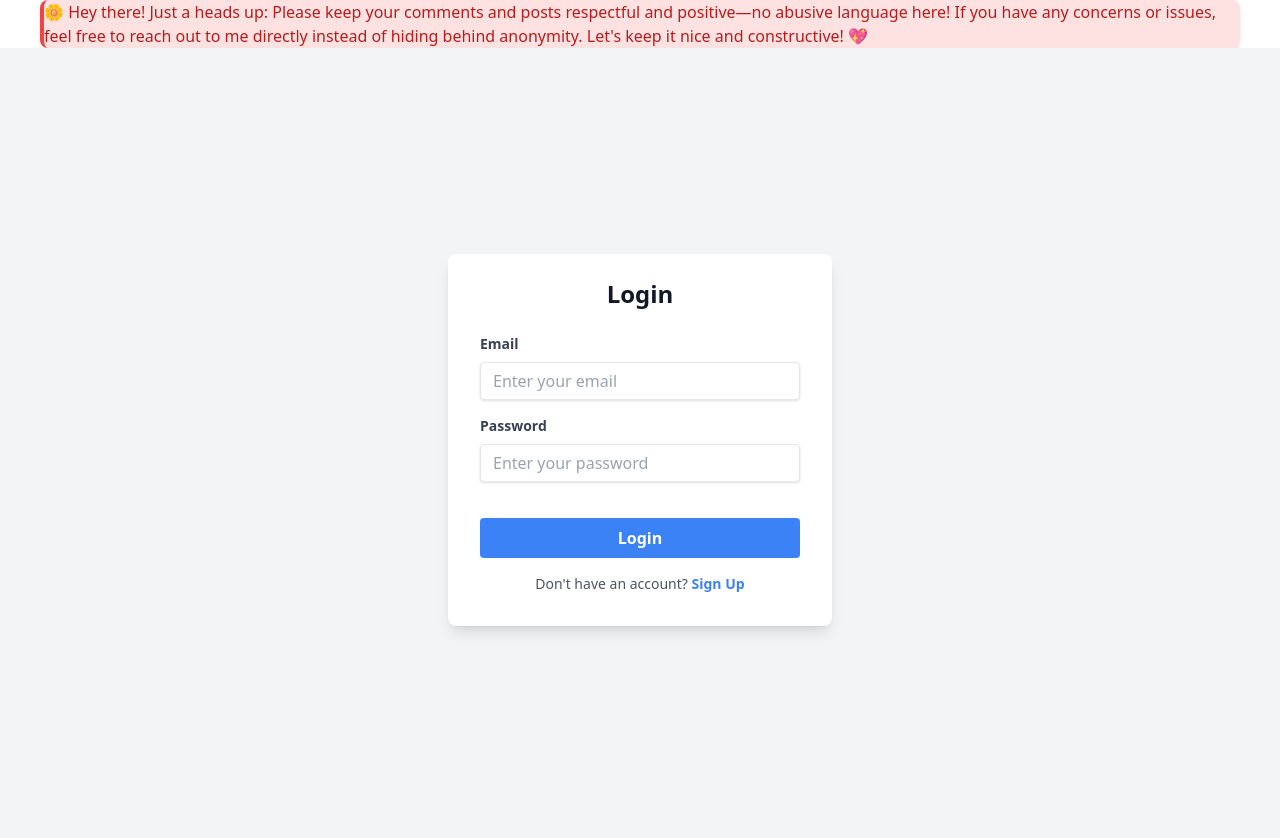
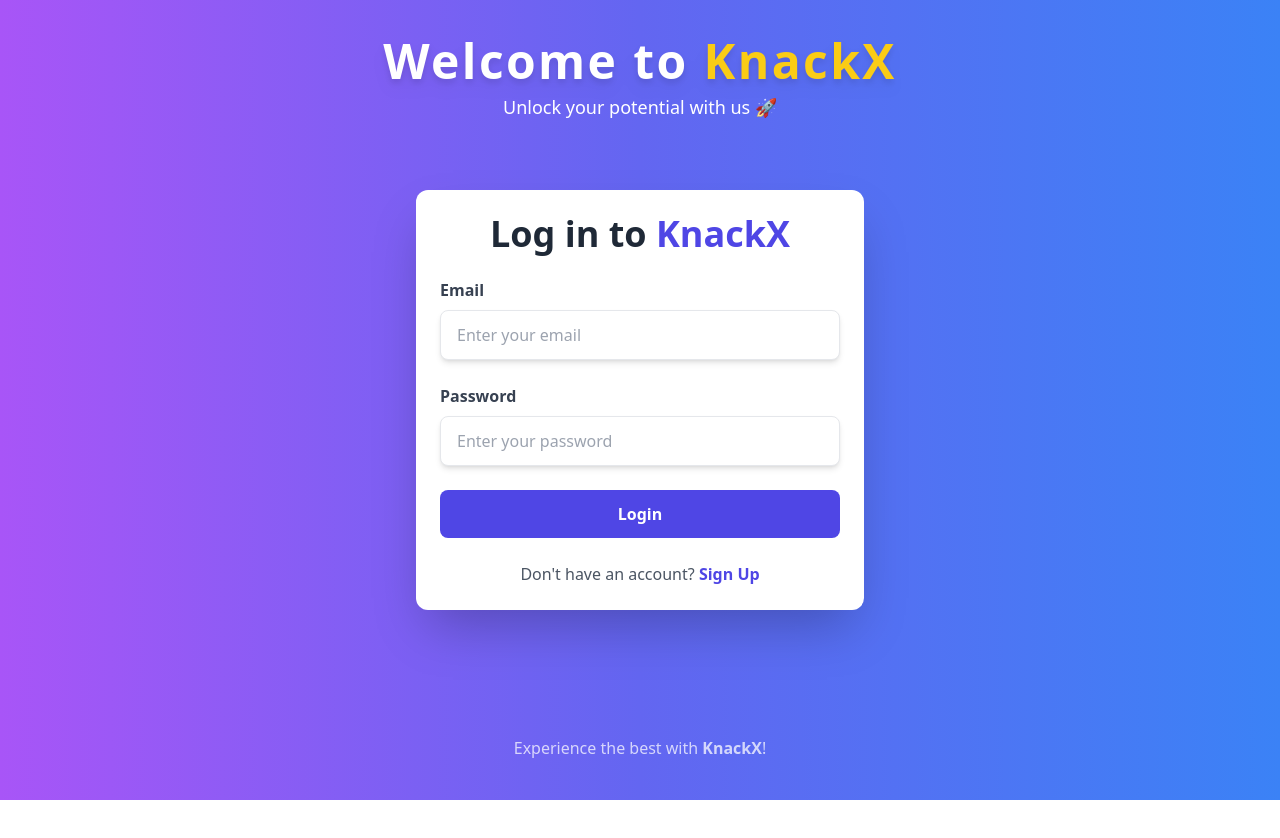
Before and after one commit to TanishqRathi12/Social-Media-FrontEnd, a React (Create React App) app: page /Login in a window 1280 px wide. Shown: the top 838 px of the page. After the commit the page ends 800 px from the top, so only its background shows below. Built offline with nearby package versions, Linux system fonts and the light colour scheme; the HTML template or start-up script is replaced by a standard one.

Commit message:
Modal Added for Logout also Improve the Design of Login and Signup Page

```diff
--- a/src/Components/UserProfile.jsx
+++ b/src/Components/UserProfile.jsx
@@ -48,7 +48,7 @@ const UserProfile = ({ userData, posts}) => {
               No posts yet.
             </p>
           ) : (
-            <div className="grid grid-cols-1 sm:grid-cols-2 md:grid-cols-3 lg:grid-cols-4 gap-6">
+            <div className="grid grid-cols-1 sm:grid-cols-2 md:grid-cols-3 lg:grid-cols-4 gap-6 z-20">
               {posts.map((post, index) => (
                 <div
                   key={index}
--- a/src/Components/axios.js
+++ b/src/Components/axios.js
@@ -2,8 +2,8 @@ import instanceAxios from 'axios';
 
 
 export const axios = instanceAxios.create({
-    baseURL: 'https://social-media-backend-h61d.onrender.com',
-   // baseURL: 'http://localhost:5000',
+    //baseURL: 'https://social-media-backend-h61d.onrender.com',
+    baseURL: 'http://localhost:5000',
     headers: {
         'Content-Type': 'application/json',
     },
--- a/src/Components/deleteButton.jsx
+++ b/src/Components/deleteButton.jsx
@@ -21,7 +21,7 @@ const DeleteButton = ({ id }) => {
             });
 
             if (response.status === 200) {
-                console.log('Post deleted successfully');
+                //console.log('Post deleted successfully');
                 navigate('/');
             } else {
                 console.error('Failed to delete the post:', response.data.message);
@@ -46,6 +46,8 @@ const DeleteButton = ({ id }) => {
                 isOpen={isModalOpen}
                 onClose={() => setIsModalOpen(false)}
                 onConfirm={handleDelete}
+                message2={"Are you sure you want to delete this post? This action cannot be undone."}
+                message1={"Confirm Deletion"}
             />
         </>
     );
--- a/src/Forms/LoginForm.jsx
+++ b/src/Forms/LoginForm.jsx
@@ -8,6 +8,7 @@ const LoginForm = () => {
   const [password, setPassword] = useState("");
   const [errorMessage, setErrorMessage] = useState("");
   const [loading, setLoading] = useState(false);
+  const [loadingMessage, setLoadingMessage] = useState("");
   const { login } = useAuth();
   const navigate = useNavigate();
 
@@ -18,6 +19,7 @@ const LoginForm = () => {
       if (loading) return;
 
       setLoading(true);
+      setLoadingMessage("Request taking longer due to backend being inactive on free hosting. First time may take 30-40 seconds");
       try {
         const response = await axios.post("/login", {
           email,
@@ -25,15 +27,16 @@ const LoginForm = () => {
         });
         const { token } = response.data;
         localStorage.setItem("token", token);
-        console.log("Login form submitted");
         login();
         setEmail("");
         setPassword("");
         setErrorMessage("");
+        setLoadingMessage("");
         navigate("/");
       } catch (err) {
         console.log(err.message);
-        setErrorMessage("Invalid email or password. Please try again.");
+        setErrorMessage("Invalid email or password. Please try again." || err.message);
+        setLoadingMessage("");
       } finally {
         setLoading(false);
       }
@@ -42,25 +45,30 @@ const LoginForm = () => {
   );
 
   return (
-    <>
-      <h3 className="bg-red-100 border-l-4 border-red-500 text-red-700 ml-10 mr-10 mb-0 pb-0 rounded-lg shadow-md">
-      🌼 Hey there! Just a heads up: Please keep your comments and posts
-        respectful and positive—no abusive language here! If you have any
-        concerns or issues, feel free to reach out to me directly instead of
-        hiding behind anonymity. Let's keep it nice and constructive! 💖
-      </h3>
-      <div className="flex justify-center items-center h-screen bg-gray-100">
-        <form
-          className="w-full max-w-sm bg-white shadow-lg rounded-lg px-8 pt-6 pb-8 mb-4"
-          onSubmit={handleSubmit}
-        >
-          <h2 className="text-2xl font-extrabold mb-6 text-center text-gray-900">
-            Login
+    <div className="bg-gradient-to-r from-purple-500 via-indigo-500 to-blue-500 min-h-screen flex items-center justify-center relative">
+      <div className="absolute top-10 text-center animate-bounce z-10 px-4 md:px-0">
+        <h1 className="text-white text-3xl md:text-5xl font-extrabold tracking-wider drop-shadow-lg">
+          Welcome to <span className="text-yellow-400">KnackX</span>
+        </h1>
+        <p className="text-white text-sm md:text-lg mt-2">
+          Unlock your potential with us 🚀
+        </p>
+      </div>
+      <div className="relative bg-white rounded-xl shadow-2xl p-6 w-11/12 max-w-md z-20 mt-20 md:mt-0">
+        <h2 className="text-2xl md:text-4xl font-extrabold text-gray-800 text-center mb-6">
+          Log in to <span className="text-indigo-600">KnackX</span>
         </h2>
-          <div className="mb-4">
+        {loadingMessage && (
+          <div className="mb-4 text-yellow-500 text-center font-semibold">
+            {loadingMessage}
+          </div>
+        )}
+
+        <form onSubmit={handleSubmit}>
+          <div className="mb-6">
             <label
-              className="block text-gray-700 text-sm font-bold mb-2"
               htmlFor="email"
+              className="block text-gray-700 font-bold mb-2"
             >
               Email
             </label>
@@ -69,7 +77,7 @@ const LoginForm = () => {
               id="email"
               value={email}
               onChange={(e) => setEmail(e.target.value)}
-              className="shadow appearance-none border rounded w-full py-2 px-3 text-gray-700 leading-tight focus:outline-none focus:shadow-outline"
+              className="shadow-md border rounded-lg w-full py-3 px-4 text-gray-700 focus:outline-none focus:ring-4 focus:ring-indigo-500"
               placeholder="Enter your email"
               required
               disabled={loading}
@@ -77,8 +85,8 @@ const LoginForm = () => {
           </div>
           <div className="mb-6">
             <label
-              className="block text-gray-700 text-sm font-bold mb-2"
               htmlFor="password"
+              className="block text-gray-700 font-bold mb-2"
             >
               Password
             </label>
@@ -87,38 +95,43 @@ const LoginForm = () => {
               id="password"
               value={password}
               onChange={(e) => setPassword(e.target.value)}
-              className="shadow appearance-none border rounded w-full py-2 px-3 text-gray-700 mb-3 leading-tight focus:outline-none focus:shadow-outline"
+              className="shadow-md border rounded-lg w-full py-3 px-4 text-gray-700 focus:outline-none focus:ring-4 focus:ring-indigo-500"
               placeholder="Enter your password"
               required
               disabled={loading}
             />
           </div>
           {errorMessage && (
-            <div className="mb-4 text-red-500 text-sm">{errorMessage}</div>
+            <div className="mb-4 text-red-500 text-sm text-center">
+              {errorMessage}
+            </div>
           )}
-          <div className="flex items-center justify-between">
           <button
             type="submit"
-              className="w-full bg-blue-500 hover:bg-blue-700 text-white font-bold py-2 px-4 rounded focus:outline-none focus:shadow-outline transition duration-200 ease-in-out"
+            className="w-full bg-indigo-600 text-white py-3 px-4 rounded-lg font-bold hover:bg-indigo-700 focus:outline-none focus:ring-4 focus:ring-indigo-500 focus:ring-offset-2 transition-all duration-200"
             disabled={loading}
           >
             {loading ? "Logging in..." : "Login"}
           </button>
-          </div>
-          <div className="mt-4 text-center">
-            <p className="text-sm text-gray-600">
+        </form>
+        <div className="mt-6 text-center">
+          <p className="text-gray-600">
             Don't have an account?{" "}
             <Link
               to="/signup"
-                className="text-blue-500 hover:text-blue-800 font-bold"
+              className="text-indigo-600 font-bold hover:underline"
             >
               Sign Up
             </Link>
           </p>
         </div>
-        </form>
       </div>
-    </>
+      <div className="absolute bottom-10 text-center text-white animate-pulse z-10 px-4 md:px-0">
+        <p>
+          Experience the best with <span className="font-bold">KnackX</span>!
+        </p>
+      </div>
+    </div>
   );
 };
 
--- a/src/Forms/SignUp.jsx
+++ b/src/Forms/SignUp.jsx
@@ -35,9 +35,7 @@ const SignUp = () => {
         signup();
         navigate("/");
       } catch (err) {
-        setErrorMessage(
-          "Failed to create account. Please check your details and try again."
-        );
+        setErrorMessage("Failed to create account. Please check your details and try again." || err.message );
         setUsername("");
         setEmail("");
         setPassword("");
@@ -49,30 +47,33 @@ const SignUp = () => {
   );
 
   return (
-    <>
-      <h3 className="bg-red-100 border-l-4 border-red-500 text-red-700 ml-10 mr-10 mb-0 pb-0 rounded-lg shadow-md">
-        🌼 Hey there! Just a heads up: Please keep your comments and posts
-        respectful and positive—no abusive language here! If you have any
-        concerns or issues, feel free to reach out to me directly instead of
-        hiding behind anonymity. Let's keep it nice and constructive! 💖
-      </h3>
-      <div className="flex justify-center items-center h-screen bg-gray-100">
+    <div className="bg-gradient-to-br from-blue-500 via-purple-600 to-pink-500 min-h-screen flex flex-col items-center justify-center">
+      <div className="text-center mb-8 animate-fadeIn">
+        <h1 className="text-5xl font-extrabold text-white mb-4">Welcome to KnackX 🌟</h1>
+        <p className="text-lg text-gray-100">
+          Unlock your potential by signing up today. Let's start your journey with us!
+        </p>
+      </div>
+      {loading && (
+        <div className="mb-4 text-yellow-300 text-center text-sm">
+          Request taking longer due to backend being inactive on free hosting. First time may take 30-40 seconds.
+        </div>
+      )}
+
       <form
-          className="w-full max-w-sm bg-white shadow-lg rounded-lg px-8 pt-6 pb-8 mb-4"
+        className="w-full max-w-sm bg-white rounded-lg shadow-lg p-8 transform hover:scale-105 transition duration-500 ease-in-out"
         onSubmit={handleSubmit}
       >
-          <h2 className="text-2xl font-extrabold mb-6 text-center text-gray-900">
-            Sign Up
-          </h2>
+        <h2 className="text-3xl font-bold text-center text-gray-800 mb-6">Sign Up</h2>
         <div className="mb-4">
           <label
-              className="block text-gray-700 text-sm font-bold mb-2"
+            className="block text-gray-700 font-bold mb-2"
             htmlFor="username"
           >
             Username
           </label>
           <input
-              className="shadow appearance-none border rounded w-full py-2 px-3 text-gray-700 leading-tight focus:outline-none focus:shadow-outline"
+            className="w-full py-2 px-3 border rounded-lg shadow focus:outline-none focus:ring-2 focus:ring-purple-500 transition duration-200"
             id="username"
             type="text"
             placeholder="Enter your username"
@@ -84,13 +85,13 @@ const SignUp = () => {
         </div>
         <div className="mb-4">
           <label
-              className="block text-gray-700 text-sm font-bold mb-2"
+            className="block text-gray-700 font-bold mb-2"
             htmlFor="email"
           >
             Email
           </label>
           <input
-              className="shadow appearance-none border rounded w-full py-2 px-3 text-gray-700 leading-tight focus:outline-none focus:shadow-outline"
+            className="w-full py-2 px-3 border rounded-lg shadow focus:outline-none focus:ring-2 focus:ring-purple-500 transition duration-200"
             id="email"
             type="email"
             placeholder="Enter your email"
@@ -102,13 +103,13 @@ const SignUp = () => {
         </div>
         <div className="mb-6">
           <label
-              className="block text-gray-700 text-sm font-bold mb-2"
+            className="block text-gray-700 font-bold mb-2"
             htmlFor="password"
           >
             Password
           </label>
           <input
-              className="shadow appearance-none border rounded w-full py-2 px-3 text-gray-700 mb-3 leading-tight focus:outline-none focus:shadow-outline"
+            className="w-full py-2 px-3 border rounded-lg shadow focus:outline-none focus:ring-2 focus:ring-purple-500 transition duration-200"
             id="password"
             type="password"
             placeholder="Enter your password"
@@ -119,31 +120,28 @@ const SignUp = () => {
           />
         </div>
         {errorMessage && (
-            <div className="mb-4 text-red-500 text-sm">{errorMessage}</div>
+          <div className="mb-4 text-red-500 text-center text-sm">{errorMessage}</div>
         )}
-          <div className="flex items-center justify-between">
         <button
-              className="w-full bg-blue-500 hover:bg-blue-700 text-white font-bold py-2 px-4 rounded focus:outline-none focus:shadow-outline transition duration-200 ease-in-out"
+          className="w-full py-2 px-4 bg-gradient-to-r from-purple-500 to-pink-500 text-white font-bold rounded-lg shadow hover:from-purple-600 hover:to-pink-600 focus:outline-none focus:ring-2 focus:ring-purple-400 transition duration-200"
           type="submit"
           disabled={loading}
         >
-              {loading ? "Signing up..." : "Sign Up"}
+          {loading ? "Creating Account..." : "Sign Up"}
         </button>
-          </div>
-          <div className="mt-4 text-center">
-            <p className="text-sm text-gray-600">
+      </form>
+      <div className="mt-6 text-center text-white">
+        <p>
           Already have an account?{" "}
           <Link
             to="/login"
-                className="text-blue-500 hover:text-blue-800 font-bold"
+            className="text-yellow-300 font-bold hover:underline"
           >
             Login
           </Link>
         </p>
       </div>
-        </form>
     </div>
-    </>
   );
 };
 
```
Also changed, not shown: public/index.html (+5 -5 lines), src/Components/Model.jsx (+20 -6 lines), src/Components/Sidebar.jsx (+18 -2 lines). Lines whose indentation alone changed are shown as unchanged.
